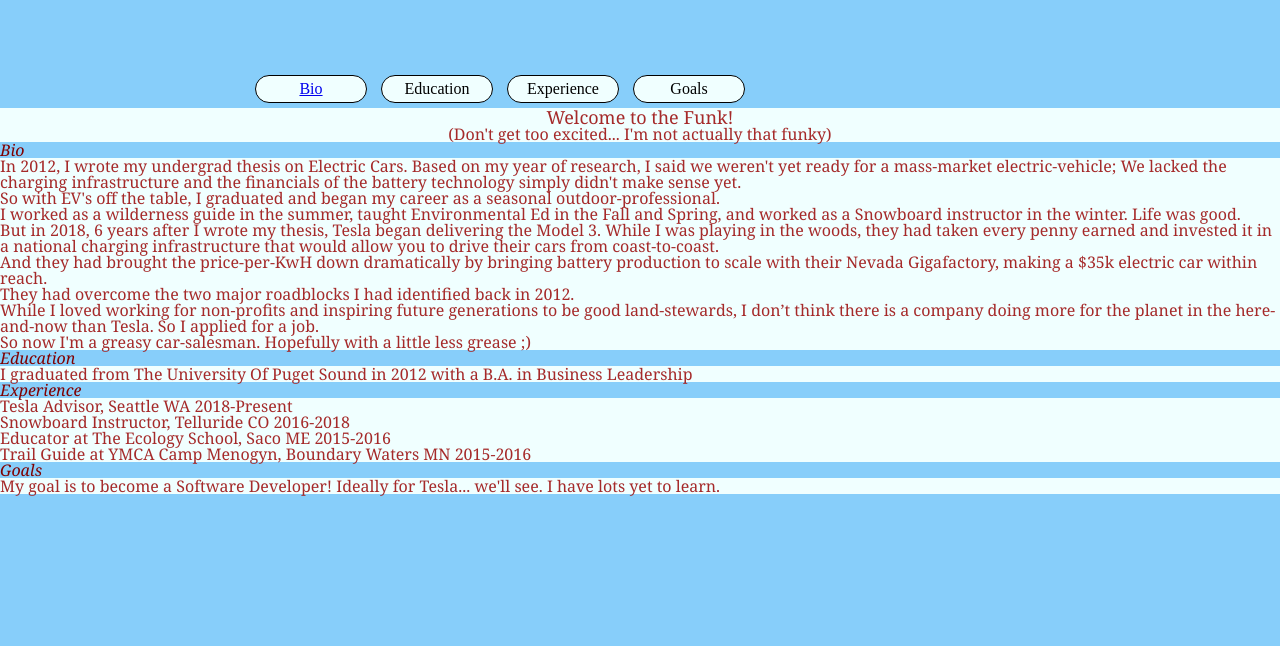
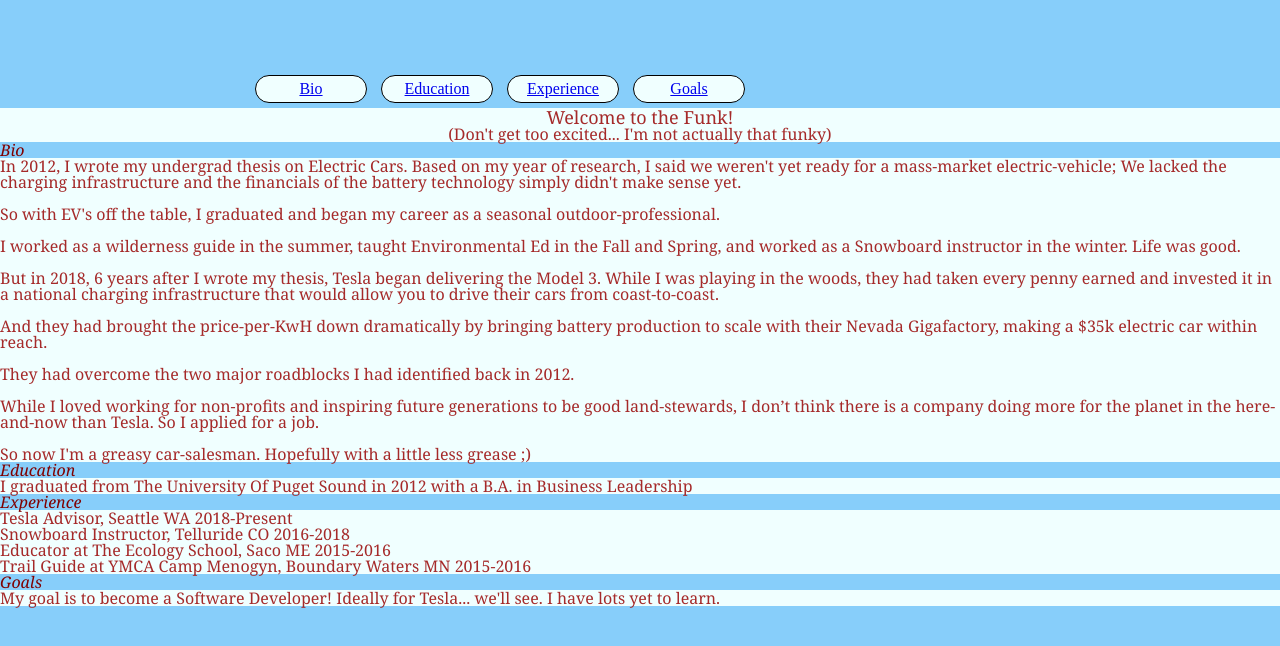
Before and after one commit to ghenryfunk/aboutme, a plain HTML site: page index.html in a window 1280 px wide. Drawn offline with Linux system fonts and the light colour scheme.

Commit message:
first submission forl lab 02

```diff
--- a/index.html
+++ b/index.html
@@ -9,11 +9,17 @@
         <nav>
             <ul>
                 <li>
-                    <a href="bio">Bio</a>
+                    <a href="#bio">Bio</a>
                 </li>
-                <li>Education</li>
-                <li>Experience</li>
-                <li>Goals</li>
+                <li>
+                    <a href="#ed">Education</a>
+                </li>
+                <li>
+                    <a href="#exp">Experience</a>
+                </li>
+                <li>
+                    <a href="#goals">Goals</a>
+                </li>
             </ul>
         </nav>
     </header>
@@ -21,22 +27,22 @@
         <h1>Welcome to the Funk!</h1>
         <h2>(Don't get too excited... I'm not actually that funky)</h2>
         <article>
-            <h3 id=bio>Bio</h3>
-            <p>In 2012, I wrote my undergrad thesis on Electric Cars. Based on my year of research, I said we weren't yet ready for a mass-market electric-vehicle; We lacked the charging infrastructure and the financials of the battery technology simply didn't make sense yet.
-                <br> So with EV's off the table, I graduated and began my career as a seasonal outdoor-professional.
-                <br> I worked as a wilderness guide in the summer, taught Environmental Ed in the Fall and Spring, and worked as a Snowboard instructor in the winter. Life was good.
-                <br> But in 2018, 6 years after I wrote my thesis, Tesla began delivering the Model 3. While I was playing in the woods, they had taken every penny earned and invested it in a national charging infrastructure that would allow you to drive their cars from coast-to-coast.
-                <br> And they had brought the price-per-KwH down dramatically by bringing battery production to scale with their Nevada Gigafactory, making a $35k electric car within reach.
-                <br> They had overcome the two major roadblocks I had identified back in 2012.
-                <br> While I loved working for non-profits and inspiring future generations to be good land-stewards, I don’t think there is a company doing more for the planet in the here-and-now than Tesla. So I applied for a job.
+            <h3 id="bio">Bio</h3>
+            <p>In 2012, I wrote my undergrad thesis on Electric Cars. Based on my year of research, I said we weren't yet ready for a mass-market electric-vehicle; We lacked the charging infrastructure and the financials of the battery technology simply didn't make sense yet. <br>
+                <br> So with EV's off the table, I graduated and began my career as a seasonal outdoor-professional. <br>
+                <br> I worked as a wilderness guide in the summer, taught Environmental Ed in the Fall and Spring, and worked as a Snowboard instructor in the winter. Life was good. <br>
+                <br> But in 2018, 6 years after I wrote my thesis, Tesla began delivering the Model 3. While I was playing in the woods, they had taken every penny earned and invested it in a national charging infrastructure that would allow you to drive their cars from coast-to-coast.<br>
+                <br> And they had brought the price-per-KwH down dramatically by bringing battery production to scale with their Nevada Gigafactory, making a $35k electric car within reach.<br>
+                <br> They had overcome the two major roadblocks I had identified back in 2012.<br>
+                <br> While I loved working for non-profits and inspiring future generations to be good land-stewards, I don’t think there is a company doing more for the planet in the here-and-now than Tesla. So I applied for a job.<br>
                 <br> So now I'm a greasy car-salesman. Hopefully with a little less grease ;) </p>
         </article>
         <article>
-            <h3 id=ed>Education</h3>
+            <h3 id="ed">Education</h3>
             <p>I graduated from The University Of Puget Sound in 2012 with a B.A. in Business Leadership</p>
         </article>
         <article>
-            <h3 id=exp>Experience</h3>
+            <h3 id="exp">Experience</h3>
             <ul>
                 <li>Tesla Advisor, Seattle WA 2018-Present</li>
                 <li>Snowboard Instructor, Telluride CO 2016-2018</li>
@@ -45,7 +51,7 @@
             </ul>
         </article>
         <article>
-            <h3 id=goals>Goals</h3>
+            <h3 id="goals">Goals</h3>
             <p>My goal is to become a Software Developer! Ideally for Tesla... we'll see. I have lots yet to learn.</p>
         </article>
         <script src="js/app.js" type="text/javascript"/>
--- a/js/app.js
+++ b/js/app.js
@@ -12,6 +12,9 @@ if((guessingGame === 'yes') || (guessingGame === 'y')){
 else if((guessingGame === 'no') || (guessingGame === 'n')){
     alert('Too bad, ' + userName + '. My site, my rules. You\'re going to try and guess a few fun facts about me whether you like it or not!');
 } else {
+    // while((((guessingGame !== 'yes') || (guessingGame !== 'y') || (guessingGame !== 'no') || (guessingGame !== 'n'))) {
+
+    // }{
     alert('Please answer \'Yes\' or \'No\' ' + userName);
 }
 
@@ -49,7 +52,7 @@ else if((pct === 'no') || (pct === 'n')){
 }
 
 var tp = prompt('Do you think I insert a fresh roll of TP waterfall style, ' + userName + '?').trim().toLowerCase();
-console.log('asking ' + userName + ' if they think I\'ve ever been on Japanese TV');
+console.log('asking ' + userName + ' if I know how to properly install a fresh roll of TP');
 if((tp === 'yes') || (tp === 'y')){
     alert('You\'re damn right I do, ' + userName + '! I\'m not an animal');
 }
@@ -58,3 +61,5 @@ else if((tp === 'no') || (tp === 'n')){
 } else {
     alert('Please answer \'Yes\' or \'No\' ' + userName);
 }
+
+alert('Thank you for playing my guessing game, ' + userName + '! As a reward, you can see my site now. Enjoy!')
```
